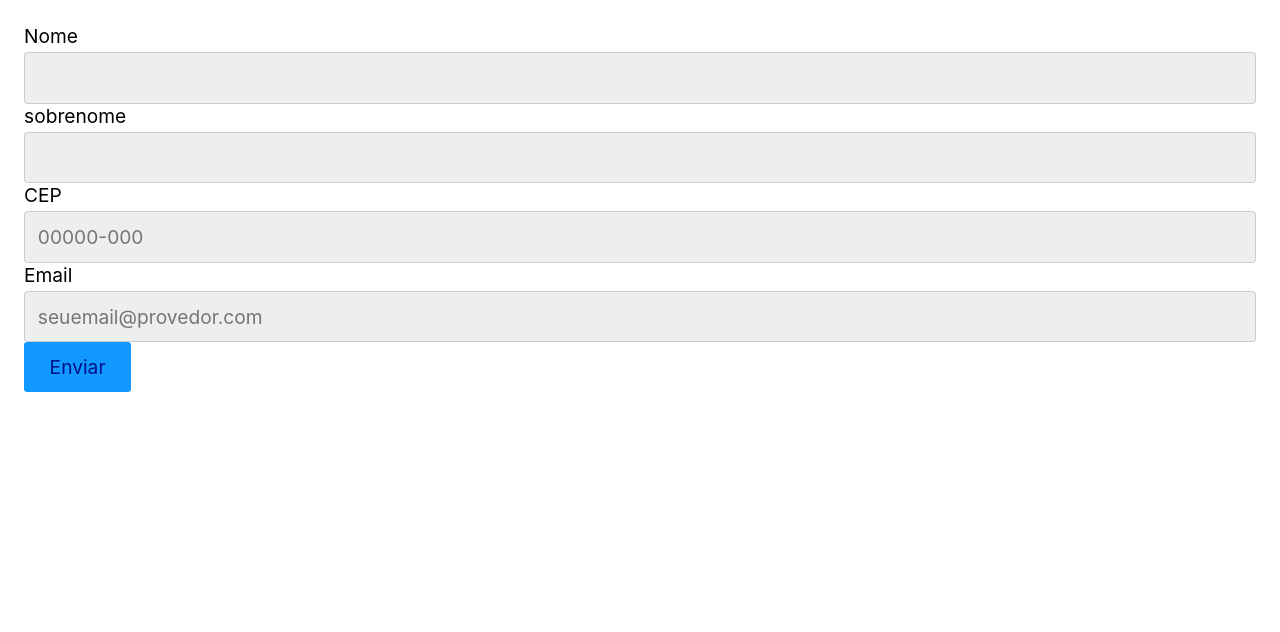
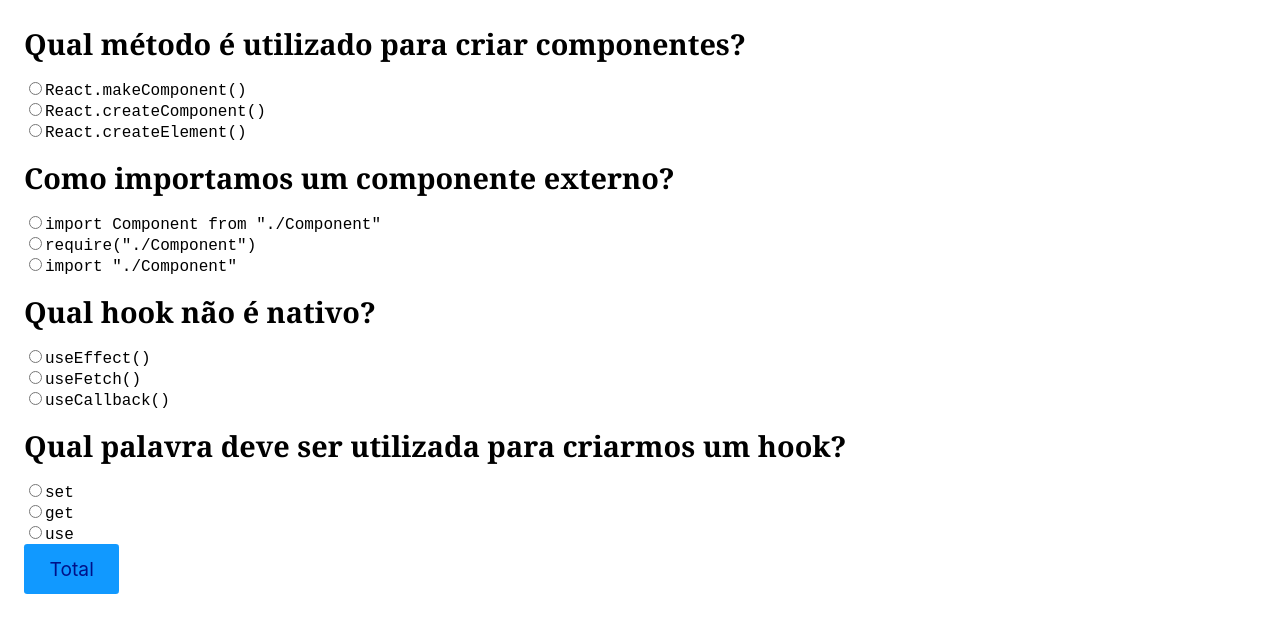
Before and after one commit to barbosadiego/react, a React (Create React App) app: page / in a window 1280 px wide. Shown: the top 632 px of the page. Built offline with nearby package versions, Linux system fonts and the light colour scheme.

Commit message:
desafio-antes-correcao

```diff
--- a/src/App.css
+++ b/src/App.css
@@ -28,6 +28,14 @@
   color: #61dafb;
 }
 
+.section{
+  /* height: 100vh; */
+}
+.section .input{
+  font-family: monospace;
+  font-size: 16px;
+}
+
 @keyframes App-logo-spin {
   from {
     transform: rotate(0deg);
--- a/src/App.jsx
+++ b/src/App.jsx
@@ -1,42 +1,86 @@
 import React from 'react';
-import Input from './Form/Input';
-import useForm from './Hook/useForm';
+import './App.css';
 
-const App = (props) => {
-  const cep = useForm('cep');
-  const email = useForm('email');
-  const nome = useForm();
-  const sobrenome = useForm(false);
+const perguntas = [
+  {
+    pergunta: 'Qual método é utilizado para criar componentes?',
+    options: [
+      'React.makeComponent()',
+      'React.createComponent()',
+      'React.createElement()',
+    ],
+    resposta: 'React.createElement()',
+    id: 'p1',
+  },
+  {
+    pergunta: 'Como importamos um componente externo?',
+    options: [
+      'import Component from "./Component"',
+      'require("./Component")',
+      'import "./Component"',
+    ],
+    resposta: 'import Component from "./Component"',
+    id: 'p2',
+  },
+  {
+    pergunta: 'Qual hook não é nativo?',
+    options: ['useEffect()', 'useFetch()', 'useCallback()'],
+    resposta: 'useFetch()',
+    id: 'p3',
+  },
+  {
+    pergunta: 'Qual palavra deve ser utilizada para criarmos um hook?',
+    options: ['set', 'get', 'use'],
+    resposta: 'use',
+    id: 'p4',
+  },
+];
 
-  function handleSubmit(event) {
-    event.preventDefault();
-    if (cep.validate() && email.validate() && nome.validate()) {
-      console.log('Enviado');
-    } else {
-      console.log('Não enviado');
-    }
+const App = () => {
+  const [radio, setRadio] = React.useState([]);
+  const [pontos, setPontos] = React.useState(0);
+  const [mensagem, setMensagem] = React.useState('');
+
+  function handleClick({ target }) {
+    setRadio([...radio, target.value]);
   }
 
+  function totalPontos() {
+    setMensagem('');
+    radio.forEach((item, index) => {
+      if (item === perguntas[index].resposta) {
+        setPontos((pontos) => pontos + 1);
+      }
+    });
+    setMensagem('Você acertou ' + pontos);
+  }
+  console.log(pontos);
+  // console.log(radio);
+  // console.log(perguntas)
   return (
-    <form onSubmit={handleSubmit}>
-      <Input label="Nome" id="nome" type="text" {...nome} />
-      <Input label="sobrenome" id="sobrenome" type="text" {...sobrenome} />
-      <Input
-        label="CEP"
-        id="cep"
-        type="text"
-        placeholder="00000-000"
-        {...cep}
-      />
-      <Input
-        label="Email"
-        id="email"
-        type="email"
-        placeholder="seuemail@provedor.com"
-        {...email}
-      />
-      <button>Enviar</button>
-    </form>
+    <>
+      {perguntas.map((item) => (
+        <section key={item.id} className="section">
+          <form>
+            <h2>{item.pergunta}</h2>
+            {item.options.map((opt, index) => (
+              <div key={index} className="input">
+                <input
+                  type="radio"
+                  name="question"
+                  value={opt}
+                  // checked={radio === opt}
+                  onChange={handleClick}
+                />
+                {opt}
+              </div>
+            ))}
+          </form>
+        </section>
+      ))}
+      <button onClick={totalPontos}>Total</button>
+      {mensagem && <p>{mensagem}</p>}
+    </>
   );
 };
 
```
